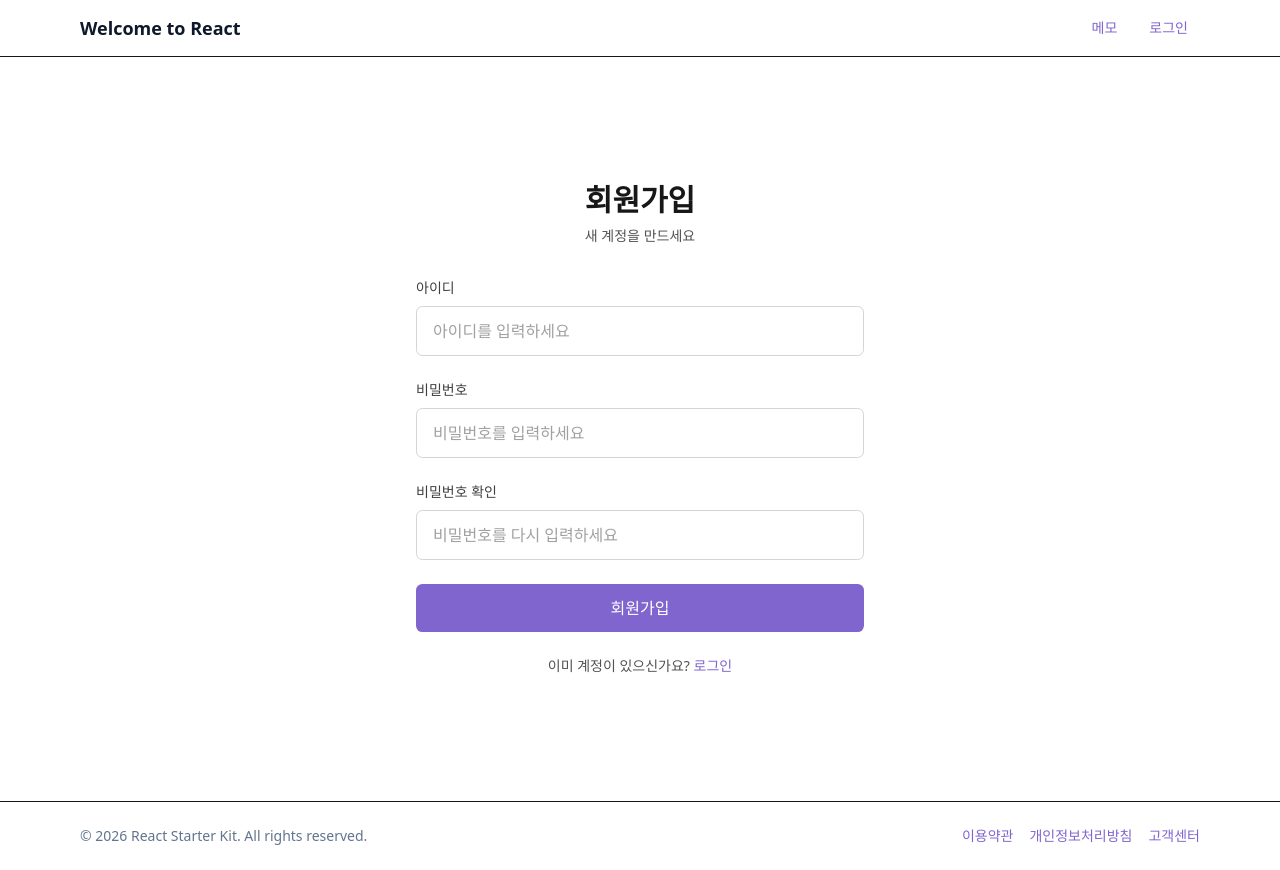
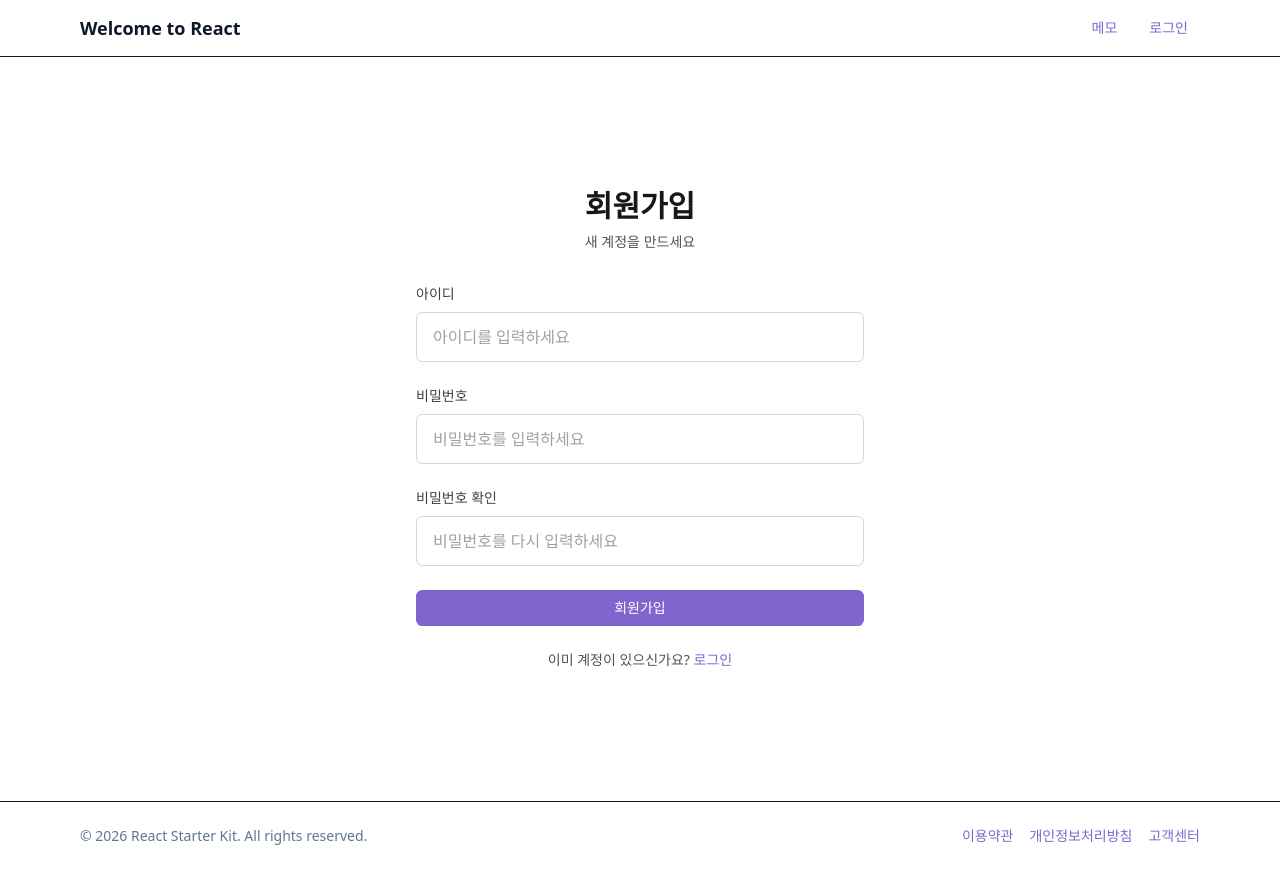
Before and after one commit to kmuu011/React-ts-starter-kit, a React (Vite) app: page /signup in a window 1280 px wide. Built offline with nearby package versions, Linux system fonts and the light colour scheme; no server answers.

Commit message:
버튼 컴포넌트로 분리

```diff
--- a/src/features/auth/pages/LoginPage.tsx
+++ b/src/features/auth/pages/LoginPage.tsx
@@ -1,6 +1,7 @@
 import { Link } from 'react-router-dom'
 import { ROUTER_PATHS } from '@/shared/constants/routerPaths'
 import { useLogin } from '../hooks/useLogin'
+import { Button } from '@/shared/components/ui/Button'
 
 export default function LoginPage() {
   const { id, setId, password, setPassword, keepLogin, setKeepLogin, handleSubmit, isLoading } = useLogin()
@@ -56,13 +57,14 @@ export default function LoginPage() {
             </label>
           </div>
 
-          <button
+          <Button
             type="submit"
             disabled={isLoading}
-            className="btn btn-primary"
+            variant="primary"
+            fullWidth
           >
             {isLoading ? '로그인 중...' : '로그인'}
-          </button>
+          </Button>
 
           <div className="text-center">
             <p className="text-sm text-neutral-600">
--- a/src/features/auth/pages/SignupPage.tsx
+++ b/src/features/auth/pages/SignupPage.tsx
@@ -1,6 +1,7 @@
 import { Link } from 'react-router-dom'
 import { ROUTER_PATHS } from '@/shared/constants/routerPaths'
 import { useSignup } from '../hooks/useSignup'
+import { Button } from '@/shared/components/ui/Button'
 
 export default function SignupPage() {
   const {
@@ -89,13 +90,14 @@ export default function SignupPage() {
             />
           </div>
 
-          <button
+          <Button
             type="submit"
             disabled={isLoading}
-            className="btn btn-primary"
+            variant="primary"
+            fullWidth
           >
             {isLoading ? '가입 중...' : '회원가입'}
-          </button>
+          </Button>
 
           <div className="text-center">
             <p className="text-sm text-neutral-600">
--- a/src/features/memo/components/LexicalEditor/LexicalEditor.tsx
+++ b/src/features/memo/components/LexicalEditor/LexicalEditor.tsx
@@ -21,6 +21,7 @@ import VideosPlugin from './VideosPlugin'
 import { VideoNode } from './VideoNode'
 import FilesPlugin from './FilesPlugin'
 import { FileNode } from './FileNode'
+import { Button } from '@/shared/components/ui/Button'
 import '../../lexical.css'
 
 const theme = {
@@ -369,20 +370,14 @@ function SaveButtonPlugin({ onSave, onCancel }: {
   return (
     <div className="border-t border-neutral-200 p-4 flex justify-end gap-2">
       {onCancel && (
-        <button
-          onClick={onCancel}
-          className="btn btn-secondary w-auto h-auto px-4 py-2 text-sm"
-        >
+        <Button onClick={onCancel} variant="secondary">
           취소
-        </button>
+        </Button>
       )}
       {onSave && (
-        <button
-          onClick={handleSave}
-          className="btn btn-primary w-auto h-auto px-4 py-2 text-sm"
-        >
+        <Button onClick={handleSave} variant="primary">
           저장
-        </button>
+        </Button>
       )}
     </div>
   )
--- a/src/features/memo/pages/CreatePage.tsx
+++ b/src/features/memo/pages/CreatePage.tsx
@@ -1,5 +1,6 @@
 import MemoEditor from '../components/MemoEditor/MemoEditor'
 import { useMemoCreate } from '../hooks/useMemoCreate'
+import { Button } from '@/shared/components/ui/Button'
 
 export default function MemoCreatePage() {
   const { handleSave, handleCancel, handleGoToList } = useMemoCreate()
@@ -7,15 +8,17 @@ export default function MemoCreatePage() {
   return (
     <div className="mx-auto max-w-4xl px-4 py-8">
       <div className="mb-6">
-        <button
+        <Button
           onClick={handleGoToList}
-          className="flex items-center gap-1 text-sm text-neutral-600 hover:text-neutral-800"
+          variant="ghost"
+          size="sm"
+          className="flex items-center gap-1"
         >
           <svg className="h-4 w-4" fill="none" stroke="currentColor" viewBox="0 0 24 24">
             <path strokeLinecap="round" strokeLinejoin="round" strokeWidth={2} d="M15 19l-7-7 7-7" />
           </svg>
           목록으로
-        </button>
+        </Button>
       </div>
 
       <h1 className="mb-6 text-2xl font-bold text-neutral-900">새 메모 작성</h1>
--- a/src/features/memo/pages/DetailPage.tsx
+++ b/src/features/memo/pages/DetailPage.tsx
@@ -1,5 +1,6 @@
 import { useMemoDetail } from '../hooks/useMemoDetail'
 import LexicalEditor from '../components/LexicalEditor/LexicalEditor'
+import { Button } from '@/shared/components/ui/Button'
 
 export default function MemoDetailPage() {
   const {
@@ -27,12 +28,14 @@ export default function MemoDetailPage() {
       <div className="mx-auto max-w-4xl px-4 py-8">
         <div className="rounded-base border border-red-200 bg-red-50 p-12 text-center">
           <p className="text-red-600">메모를 불러오는 중 오류가 발생했습니다.</p>
-          <button
+          <Button
             onClick={handleGoToList}
-            className="mt-4 text-sm text-neutral-600 underline hover:text-neutral-800"
+            variant="ghost"
+            size="sm"
+            className="mt-4 underline"
           >
             목록으로 돌아가기
-          </button>
+          </Button>
         </div>
       </div>
     )
@@ -41,24 +44,27 @@ export default function MemoDetailPage() {
   return (
     <div className="mx-auto max-w-4xl px-4 py-8">
       <div className="mb-6 flex items-center justify-between">
-        <button
+        <Button
           onClick={handleGoToList}
-          className="flex items-center gap-1 text-sm text-neutral-600 hover:text-neutral-800"
+          variant="ghost"
+          size="sm"
+          className="flex items-center gap-1"
         >
           <svg className="h-4 w-4" fill="none" stroke="currentColor" viewBox="0 0 24 24">
             <path strokeLinecap="round" strokeLinejoin="round" strokeWidth={2} d="M15 19l-7-7 7-7" />
           </svg>
           목록으로
-        </button>
-        <button
+        </Button>
+        <Button
           onClick={handleGoToEdit}
-          className="btn btn-primary w-auto h-auto px-4 py-2 text-sm gap-2"
+          variant="primary"
+          className="flex items-center gap-2"
         >
           <svg className="h-4 w-4" fill="none" stroke="currentColor" viewBox="0 0 24 24">
             <path strokeLinecap="round" strokeLinejoin="round" strokeWidth={2} d="M11 5H6a2 2 0 00-2 2v11a2 2 0 002 2h11a2 2 0 002-2v-5m-1.414-9.414a2 2 0 112.828 2.828L11.828 15H9v-2.828l8.586-8.586z" />
           </svg>
           수정
-        </button>
+        </Button>
       </div>
 
       <div className="rounded-base border border-neutral-200 bg-white p-6">
--- a/src/features/memo/pages/EditPage.tsx
+++ b/src/features/memo/pages/EditPage.tsx
@@ -1,5 +1,6 @@
 import MemoEditor from '../components/MemoEditor/MemoEditor'
 import { useMemoEdit } from '../hooks/useMemoEdit'
+import { Button } from '@/shared/components/ui/Button'
 
 export default function MemoEditPage() {
   const {
@@ -27,12 +28,14 @@ export default function MemoEditPage() {
       <div className="mx-auto max-w-4xl px-4 py-8">
         <div className="rounded-base border border-red-200 bg-red-50 p-12 text-center">
           <p className="text-red-600">메모를 불러오는 중 오류가 발생했습니다.</p>
-          <button
+          <Button
             onClick={handleGoToList}
-            className="mt-4 text-sm text-neutral-600 underline hover:text-neutral-800"
+            variant="ghost"
+            size="sm"
+            className="mt-4 underline"
           >
             목록으로 돌아가기
-          </button>
+          </Button>
         </div>
       </div>
     )
@@ -41,15 +44,17 @@ export default function MemoEditPage() {
   return (
     <div className="mx-auto max-w-4xl px-4 py-8">
       <div className="mb-6">
-        <button
+        <Button
           onClick={handleGoBack}
-          className="flex items-center gap-1 text-sm text-neutral-600 hover:text-neutral-800"
+          variant="ghost"
+          size="sm"
+          className="flex items-center gap-1"
         >
           <svg className="h-4 w-4" fill="none" stroke="currentColor" viewBox="0 0 24 24">
             <path strokeLinecap="round" strokeLinejoin="round" strokeWidth={2} d="M15 19l-7-7 7-7" />
           </svg>
           돌아가기
-        </button>
+        </Button>
       </div>
 
       <h1 className="mb-6 text-2xl font-bold text-neutral-900">메모 수정</h1>
--- a/src/features/memo/pages/ListPage.tsx
+++ b/src/features/memo/pages/ListPage.tsx
@@ -1,6 +1,7 @@
 import MemoItem from '../components/MemoItem/MemoItem'
 import { useMemoList } from '../hooks/useMemoList'
 import Pagination from '@/shared/components/ui/Pagination'
+import { Button } from '@/shared/components/ui/Button'
 
 export default function MemoListPage() {
   const {
@@ -23,15 +24,12 @@ export default function MemoListPage() {
             저장된 메모를 확인하고 관리하세요 ({totalCount}개)
           </p>
         </div>
-        <button
-          onClick={handleCreateMemo}
-          className="flex items-center gap-2 rounded-base bg-brand-3 px-4 py-2 text-sm text-white hover:bg-brand-4"
-        >
-          <svg className="h-4 w-4" fill="none" stroke="#fff" viewBox="0 0 24 24">
-            <path strokeLinecap="round" strokeLinejoin="round" strokeWidth={2} stroke="#fff" d="M12 4v16m8-8H4" />
+        <Button onClick={handleCreateMemo} variant="brand" className="flex items-center gap-2">
+          <svg className="h-4 w-4" fill="none" stroke="currentColor" viewBox="0 0 24 24">
+            <path strokeLinecap="round" strokeLinejoin="round" strokeWidth={2} d="M12 4v16m8-8H4" />
           </svg>
           새 메모
-        </button>
+        </Button>
       </div>
 
       {isLoading && (
--- /dev/null
+++ b/src/shared/components/ui/Button.tsx
@@ -0,0 +1,43 @@
+import { type ButtonHTMLAttributes } from 'react'
+
+type ButtonVariant = 'primary' | 'secondary' | 'ghost' | 'error' | 'brand'
+type ButtonSize = 'sm' | 'md' | 'lg' | 'icon'
+
+interface ButtonProps extends ButtonHTMLAttributes<HTMLButtonElement> {
+  variant?: ButtonVariant
+  size?: ButtonSize
+  fullWidth?: boolean
+}
+
+const variantStyles: Record<ButtonVariant, string> = {
+  primary: 'btn-primary',
+  secondary: 'btn-secondary',
+  ghost: 'btn-ghost',
+  error: 'btn-error',
+  brand: 'bg-brand text-white hover:brightness-90',
+}
+
+const sizeStyles: Record<ButtonSize, string> = {
+  sm: 'px-3 py-1.5 text-xs',
+  md: 'px-4 py-2 text-sm',
+  lg: 'px-6 py-3 text-base',
+  icon: 'p-2',
+}
+
+export const Button = ({
+  variant = 'primary',
+  size = 'md',
+  fullWidth = false,
+  className = '',
+  children,
+  ...props
+}: ButtonProps) => {
+  return (
+    <button
+      className={`btn h-auto ${fullWidth ? 'w-full' : 'w-auto'} ${variantStyles[variant]} ${sizeStyles[size]} ${className}`}
+      {...props}
+    >
+      {children}
+    </button>
+  )
+}
```
